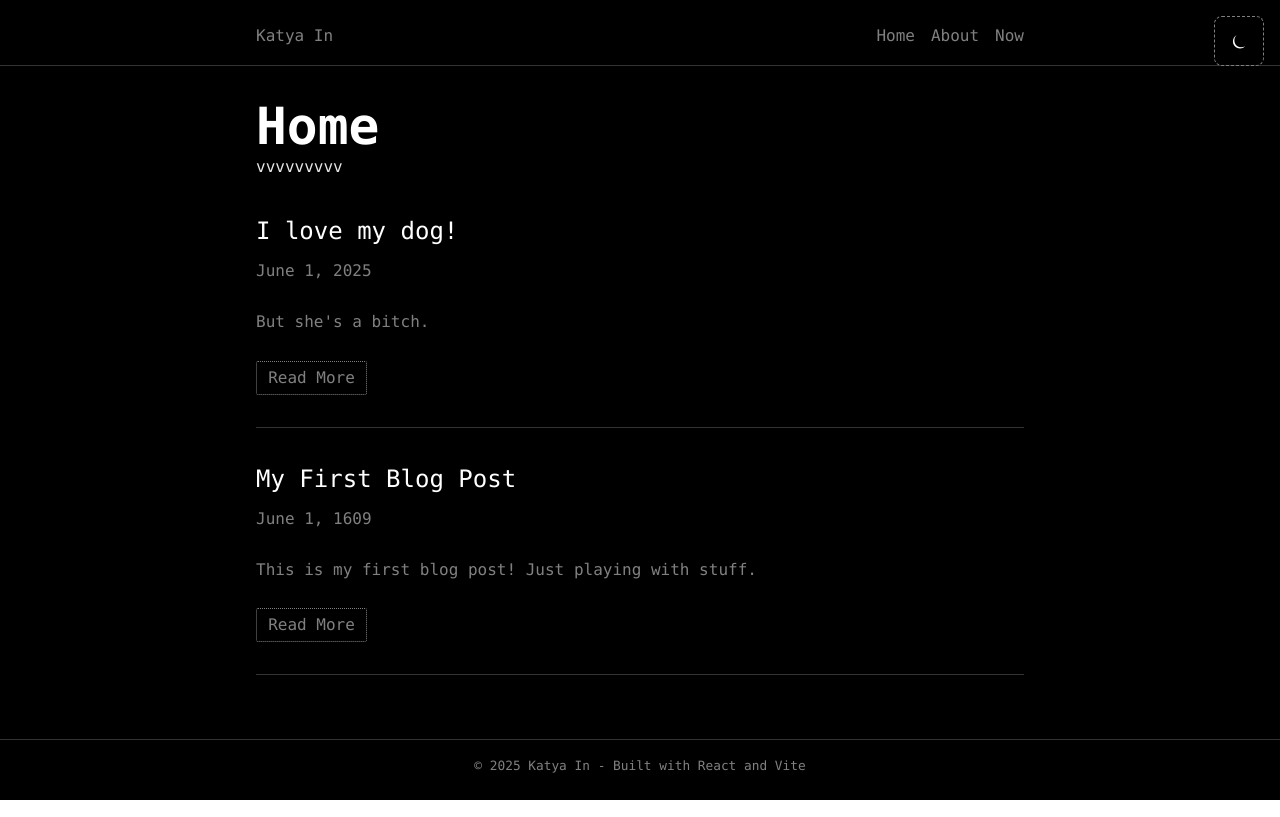
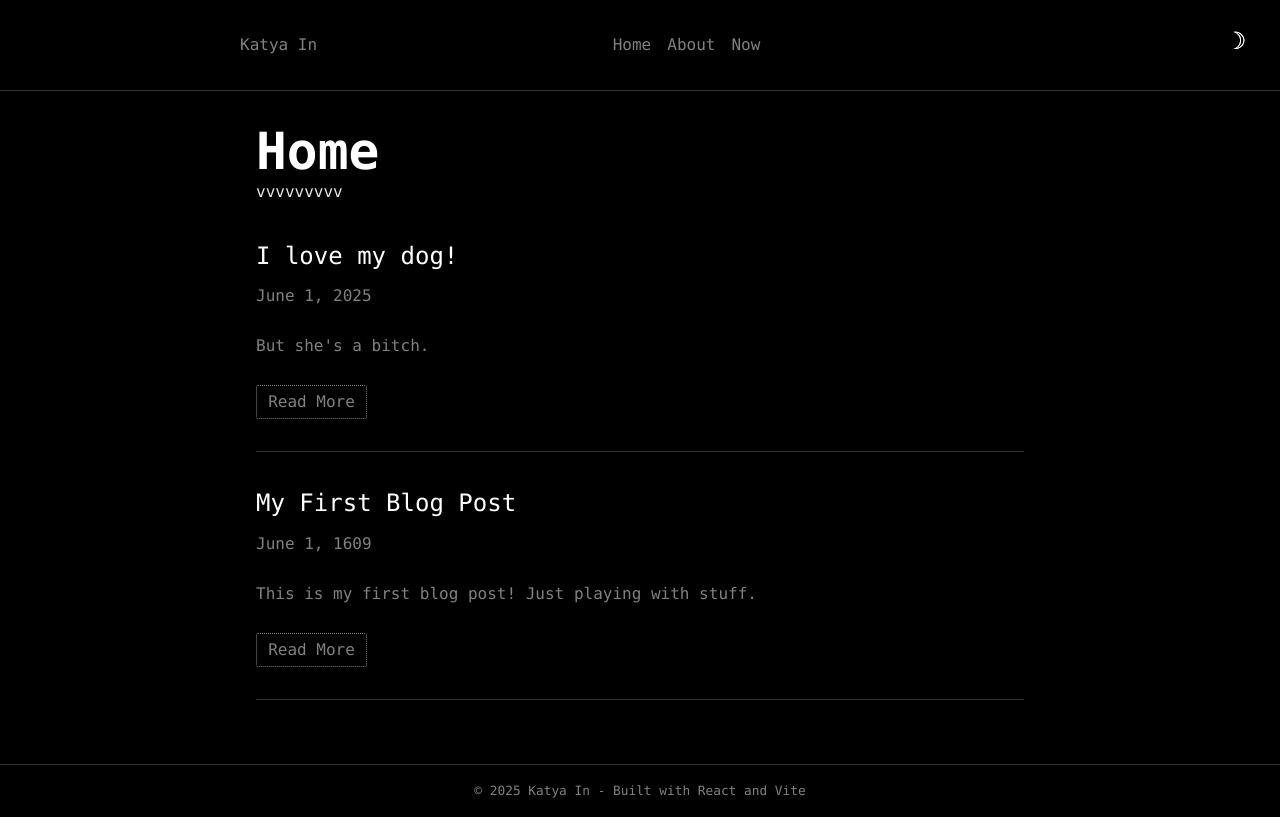
Before and after one commit to katchinsky/katya-in, a React (Vite) app: page / in a window 1280 px wide. Built offline with nearby package versions, Linux system fonts and the light colour scheme.

Commit message:
Update theme toggle

```diff
--- a/src/components/Layout.tsx
+++ b/src/components/Layout.tsx
@@ -1,5 +1,6 @@
 import React from 'react';
 import { Link, Outlet } from 'react-router-dom';
+import { ThemeToggle } from './ThemeToggle';
 
 const Layout: React.FC = () => {
   return (
@@ -22,6 +23,9 @@ const Layout: React.FC = () => {
               </li>
             </ul>
           </nav>
+          <div className="theme-toggle-container">
+            <ThemeToggle />
+          </div>
         </div>
       </header>
       <main className="app-content">
--- a/src/components/ThemeToggle.tsx
+++ b/src/components/ThemeToggle.tsx
@@ -44,7 +44,7 @@ export const ThemeToggle: React.FC = () => {
       onClick={toggleTheme}
       aria-label={isDarkMode ? 'Switch to Light Mode' : 'Switch to Dark Mode'}
     >
-      {isDarkMode ? '⏾' : '☀︎'}
+      {isDarkMode ? '☽' : '☀︎'}
     </button>
   );
 };
--- a/src/index.css
+++ b/src/index.css
@@ -69,3 +69,36 @@ button:focus-visible {
     background-color: #f9f9f9;
   }
 }
+
+.app-header .container {
+  display: flex;
+  justify-content: space-between;
+  align-items: center;
+  padding: 1rem 0;
+}
+
+.theme-toggle-container {
+  display: flex;
+  align-items: center;
+}
+
+.theme-toggle {
+  background: none;
+  border: none;
+  color: inherit;
+  font-size: 1.5rem;
+  cursor: pointer;
+  transition: transform 0.3s ease;
+  padding: 0.5rem;
+  margin-left: 1rem;
+}
+
+.theme-toggle:hover {
+  transform: scale(1.2);
+}
+
+.theme-toggle:focus {
+  outline: none;
+  box-shadow: 0 0 0 3px rgba(46, 79, 79, 0.5);
+  border-radius: 50%;
+}
```
